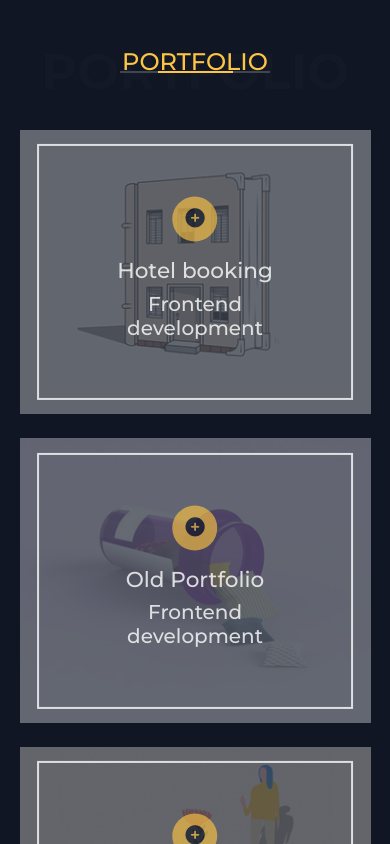
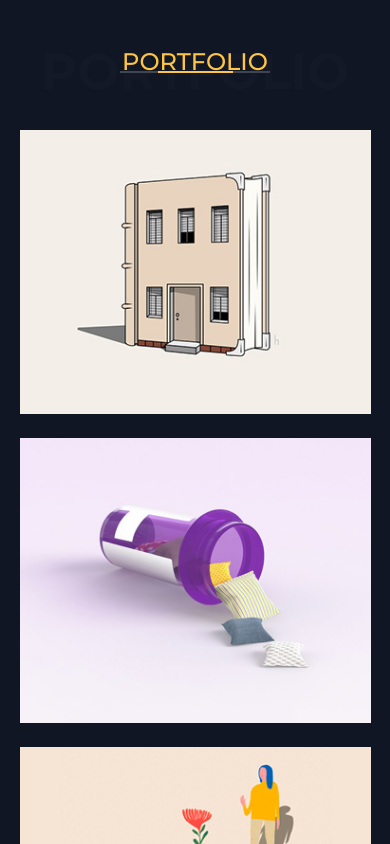
Before and after one commit to reshdrai/New_Portfolio, a React (Vite) app: page / in a window 390 px wide. Shown: the part 7360-8204 px from the top of the page. Built offline with nearby package versions, Linux system fonts and the light colour scheme.

Commit message:
13th commit

```diff
--- a/src/Css/Portfolio.css
+++ b/src/Css/Portfolio.css
@@ -186,6 +186,7 @@ height: 100%;
     opacity: 0.8;
     z-index: 1;
     transform: translate(-50%, -50%);
+    display: none;
 }
 .portfolio-grp::before,
 .portfolio-grp2::before,
@@ -202,6 +203,7 @@ height: 100%;
     z-index: 1;
     transition: all 0.4s ease;
     opacity: 0.8;
+    display: none;
 }
     .on_hover{
         position: absolute;
@@ -213,6 +215,7 @@ height: 100%;
         text-align: center;
         transition: all 0.4s ease;
         opacity: 0.8;
+        display: none;
 
     }
     .portfolio-grp:hover  img,
```
